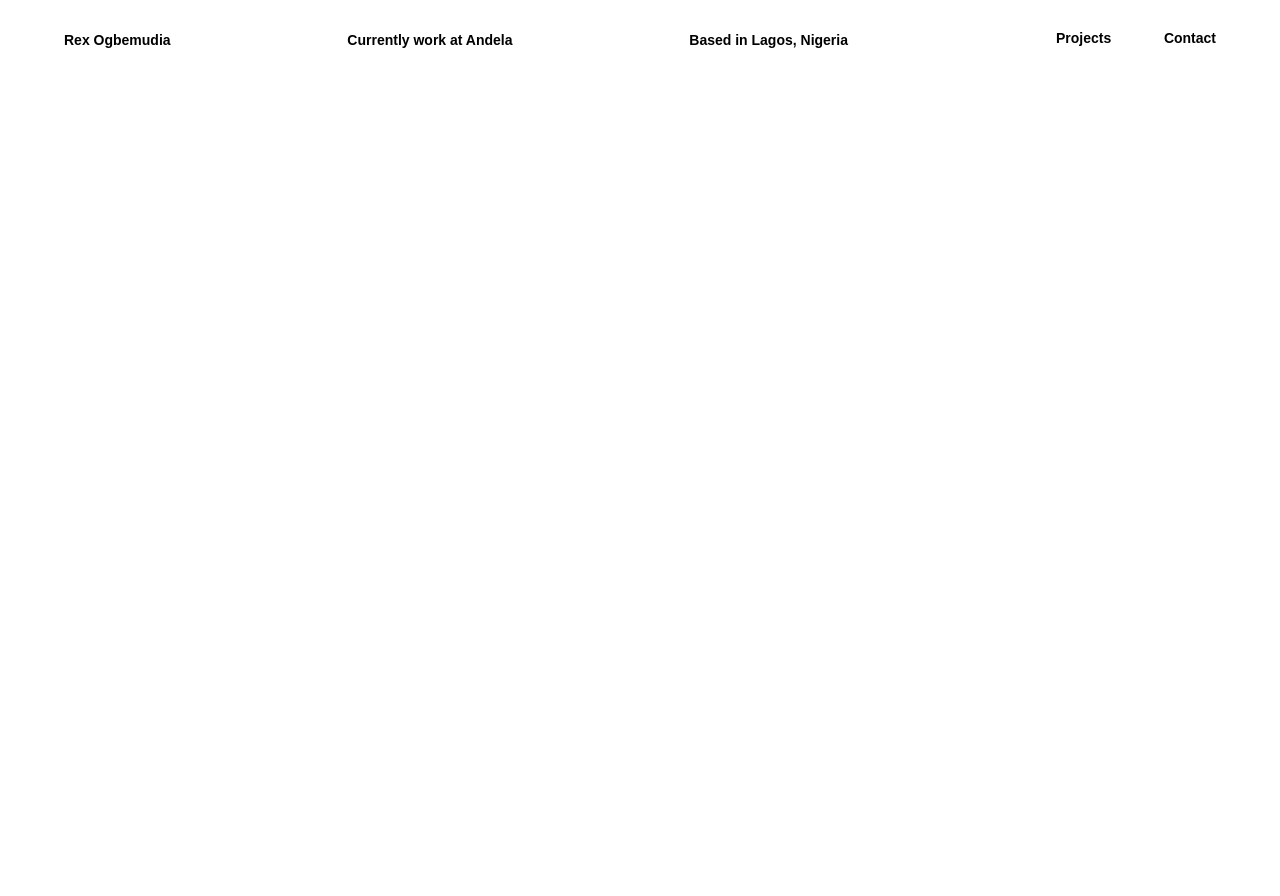
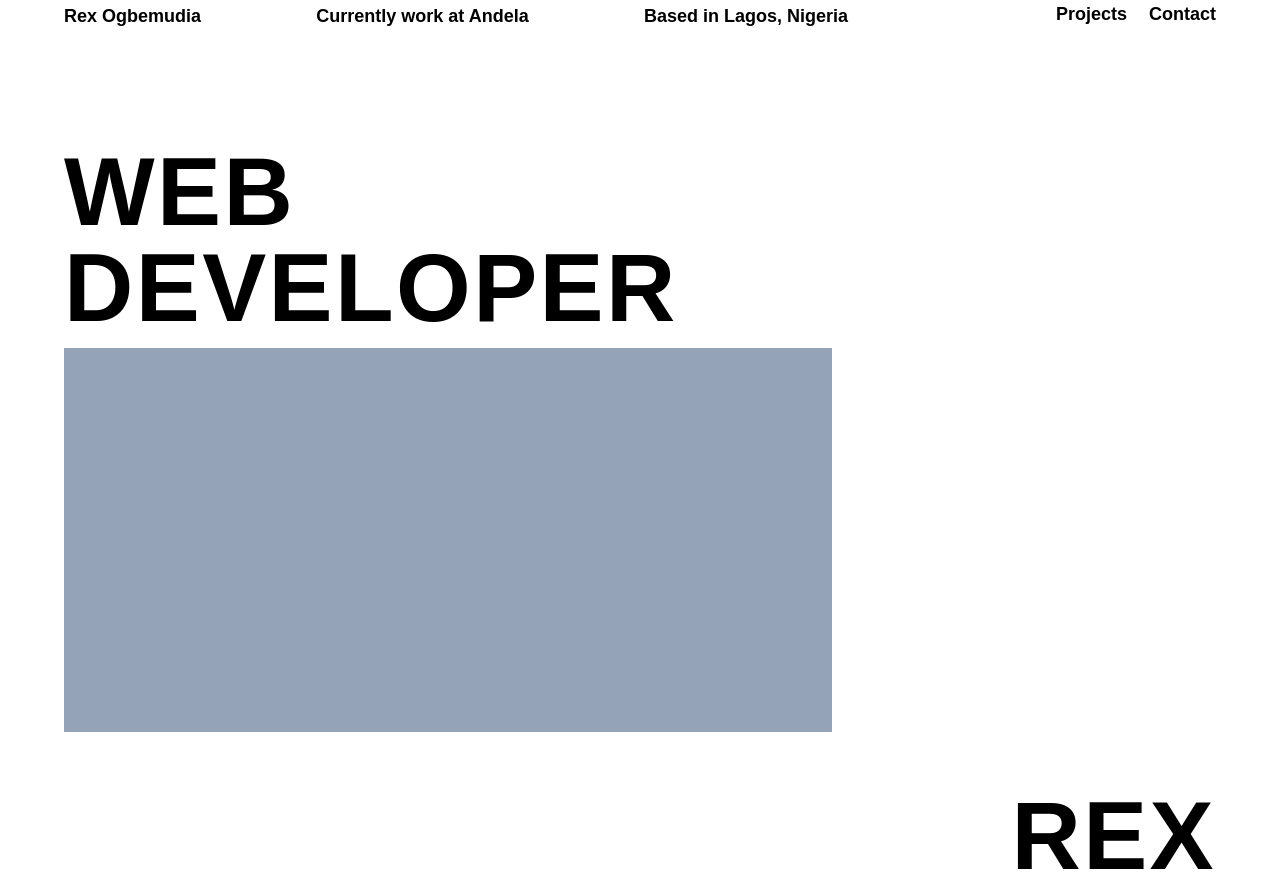
Before and after one commit to codrex/portfolio, a React (Create React App) app: page / in a window 1280 px wide. Shown: the top 896 px of the page. Before the commit the page ends 800 px from the top, so only its background shows below. Built offline with nearby package versions, Linux system fonts and the light colour scheme.

Commit message:
create landing pag

```diff
--- a/package.json
+++ b/package.json
@@ -14,11 +14,13 @@
     "react": "18.0.0",
     "react-dom": "18.0.0",
     "react-scripts": "^5.0.1",
+    "styled-components": "^5.3.5",
     "tailwindcss": "3.1.2"
   },
   "devDependencies": {
     "@types/react": "17.0.20",
     "@types/react-dom": "^18.0.5",
+    "@types/styled-components": "^5.1.25",
     "typescript": "4.4.2"
   },
   "scripts": {
--- /dev/null
+++ b/src/component/h1.tsx
@@ -0,0 +1,14 @@
+import React from "react";
+
+interface H1Props extends React.HTMLAttributes<HTMLHeadElement> {
+    children: React.ReactNode
+}
+
+export function H1({children, className}: H1Props) {
+
+  return (
+    <h1 className={`text-8xl font-bold tracking-wide text-left ${className}`}>
+    {children}
+    </h1>
+  );
+}
--- a/src/component/nav.tsx
+++ b/src/component/nav.tsx
@@ -10,13 +10,13 @@ export function Nav(props: NavProps) {
   const {name, workAt, location} = props
   return (
     <header className="flex justify-between gap-x-52 h-20 items-center">
-      <ul className="flex justify-between list-none text-sm flex-1 font-semibold tracking-normal">
+      <ul className="flex justify-between list-none text-lg flex-1 font-semibold tracking-normal">
         <li>{name}</li>
         <li>Currently work at {workAt}</li>
         <li>Based in {location}</li>
       </ul>
       <nav className="h-full flex justify-between items-center">
-        <ul className="flex justify-between list-none text-sm	flex-1 font-semibold w-40 ">
+        <ul className="flex justify-between list-none text-lg	flex-1 font-semibold w-40 ">
           <li className="cursor-pointer ease-in-out border-b-4 hover:border-black border-transparent">Projects</li>
           <li className="cursor-pointer border-b-4 hover:border-black border-transparent ">Contact</li>
         </ul>
--- a/src/pages/landing.tsx
+++ b/src/pages/landing.tsx
@@ -1,17 +1,37 @@
+import styled from "styled-components"
+
 import { Nav } from "../component/nav";
+import { H1 } from "../component/h1";
+
 
 const content = {
   profile: {
     name: "Rex Ogbemudia",
     workAt: "Andela",
-    location: "Lagos, Nigeria"
+    location: "Lagos, Nigeria",
+    role: "Web developer"
   }
 }
 
+const H1Styled = styled(H1)`
+  direction: rtl;
+`
+
 export function Landing() {
   return (
-    <div className="px-16">
+    <div className="px-16 flex flex-col h-full">
       <Nav {...content.profile}/>
+      <div className="flex mt-14 flex-col justify-between flex-1">
+      <div className="flex mt-14 flex-col">
+        <H1 className="uppercase w-full max-w-lg">{content.profile.role}</H1>
+        <div className="h-96 bg-slate-400 w-8/12 mt-3">
+          <img />
+        </div>
+      </div>
+      <div className="flex mt-14 flex-col items-end	">
+        <H1Styled className="uppercase w-full max-w-lg text-right	">{content.profile.name}</H1Styled>
+      </div>
+      </div>
     </div>
   );
 }
--- a/src/styles.css
+++ b/src/styles.css
@@ -2,7 +2,8 @@
 @tailwind components;
 @tailwind utilities;
 
-.App {
+.App, html, body, #root {
   font-family: sans-serif;
   text-align: center;
+  height: 100%;
 }
```
Also changed, not shown: 1 other file (tests, documents, lock files or other folders).
